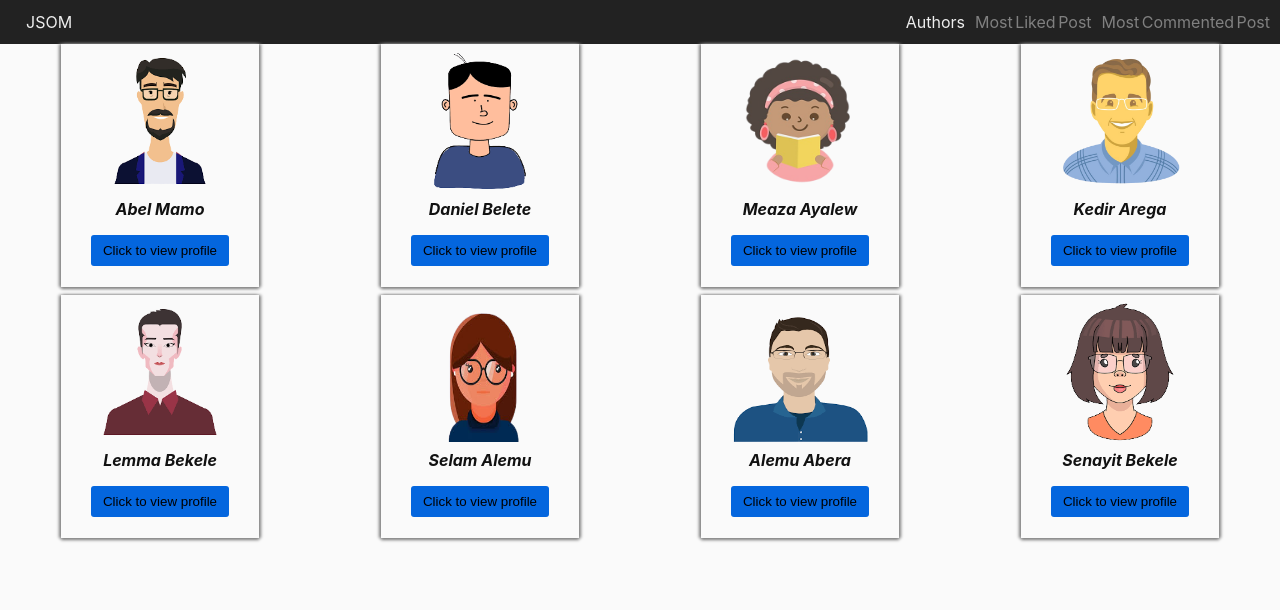
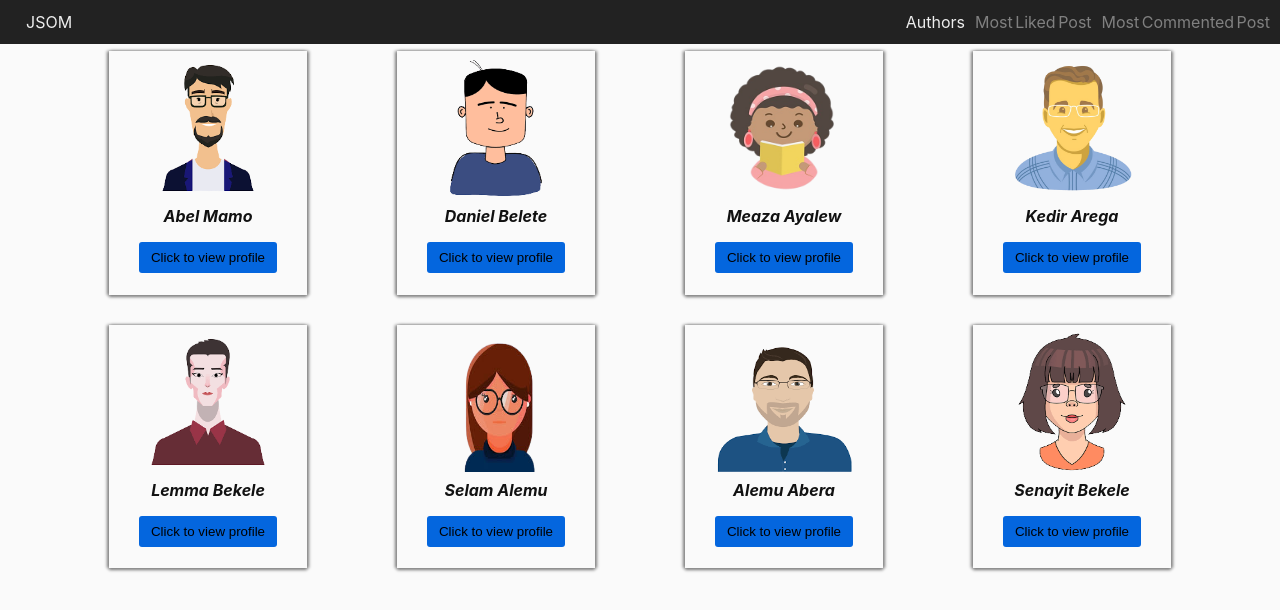
Before and after one commit to SolomonMuhyeY/ReactUserProfileNavigator1.0, a React (Vite) app: page / in a window 1280 px wide. Shown: the top 610 px of the page. Built offline with nearby package versions, Linux system fonts and the light colour scheme.

Commit message:
new mod in UI

```diff
--- a/src/styles/App.css
+++ b/src/styles/App.css
@@ -2,12 +2,13 @@
   text-align: center;
 }
 .client-container {
-  width: 100%;
+  width: 90%;
   margin: auto;
   margin-top: 2rem;
   margin-bottom: 4rem;
   display: grid;
   grid-template-columns: repeat(3, 1fr);
+  gap: -0.5rem;
   justify-content: center;
   align-items: center;
   flex-wrap: wrap;
--- a/src/styles/styles.css
+++ b/src/styles/styles.css
@@ -27,7 +27,8 @@ ul li.left {
 .users {
   box-sizing: border-box;
   margin: 0 auto;
-  margin-bottom: 0.45rem;
+  margin-top: 0.45rem;
+  margin-bottom: 1.45rem;
   width: fit-content;
   text-align: center;
   padding: 0.45rem 1rem;
```
